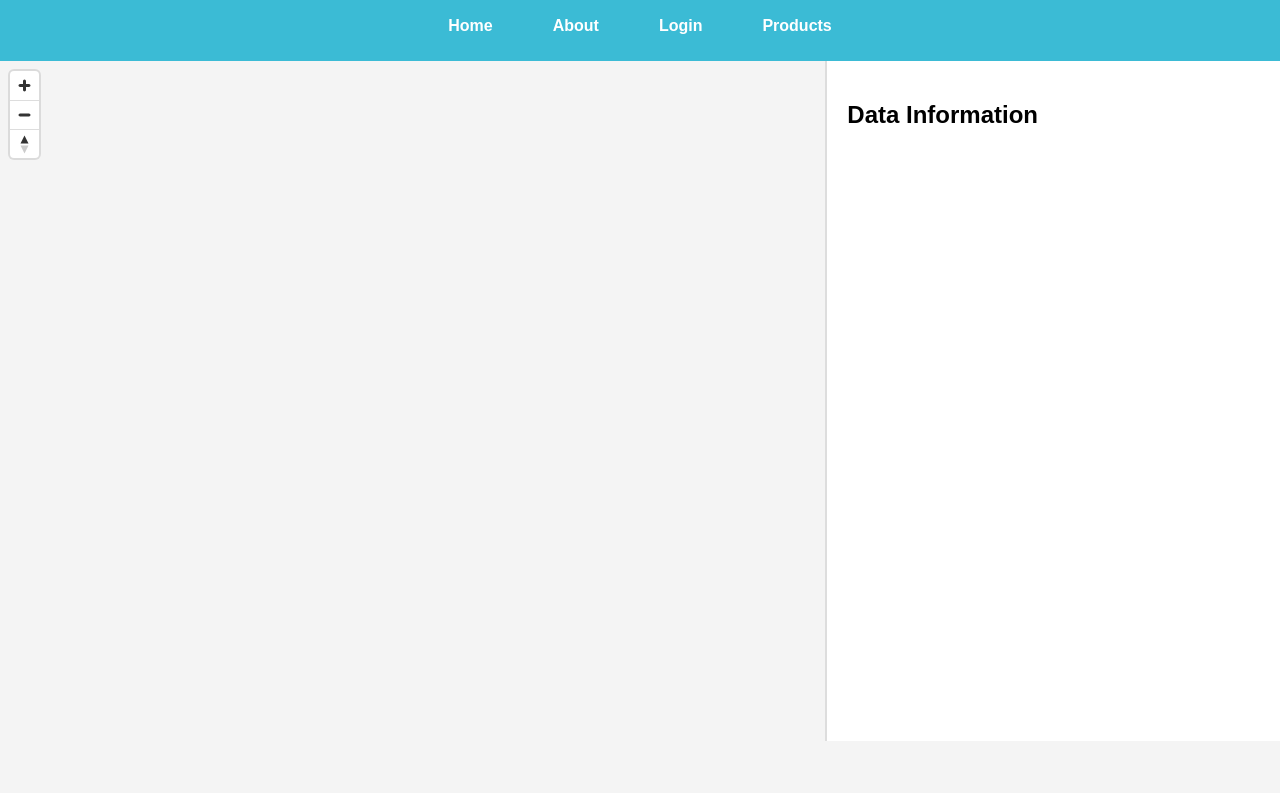
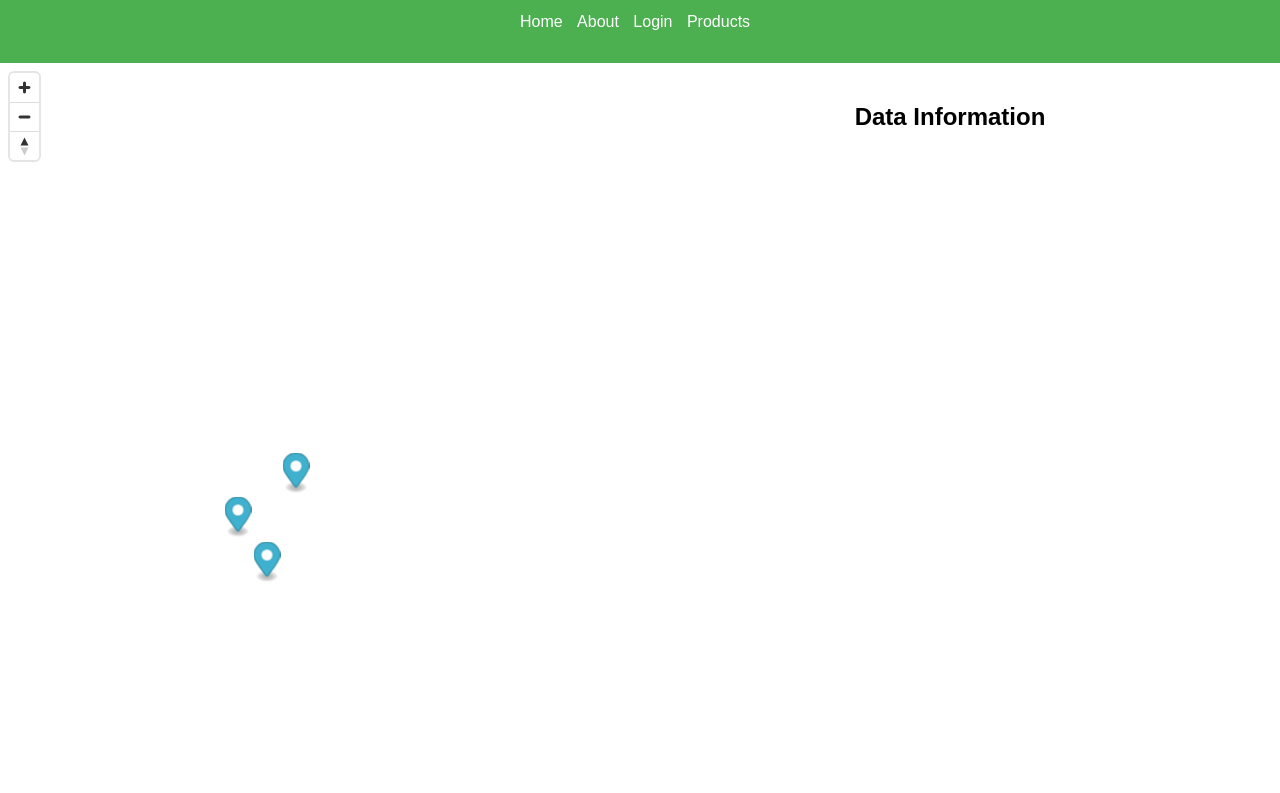
Before and after one commit to ikhadir/AquaMesh, a plain HTML site: page index.html in a window 1280 px wide. Shown: the part 88-881 px from the top of the page. Before the commit the page ends 829 px from the top, so only its background shows below. Drawn offline with nearby package versions, Linux system fonts and the light colour scheme; no server answers.

Commit message:
Trying to add POI in the map

```diff
--- a/script.js
+++ b/script.js
@@ -9,3 +9,65 @@ const map = new maplibregl.Map({
     zoom: 11,
 });
 map.addControl(new maplibregl.NavigationControl(), "top-left");
+
+const mockSensorData = [
+    {
+        name: "Sensor 1",
+        latitude: 49.2827,
+        longitude: -123.1207,
+        temperature: 22.5,
+        humidity: 60
+    },
+    {
+        name: "Sensor 2",
+        latitude: 49.2627,
+        longitude: -123.1307,
+        temperature: 21.0,
+        humidity: 65
+    },
+    {
+        name: "Sensor 3",
+        latitude: 49.2727,
+        longitude: -123.1407,
+        temperature: 20.5,
+        humidity: 70
+    }
+];
+
+async function fetchSensorData() {
+    // Simulate fetching data from an API
+    return new Promise((resolve) => {
+        setTimeout(() => {
+            resolve(mockSensorData);
+        }, 1000); // Simulate network delay
+    });
+}
+
+async function addPOIsToMap() {
+    const sensorData = await fetchSensorData();
+
+    sensorData.forEach(poi => {
+        const marker = new maplibregl.Marker()
+            .setLngLat([poi.longitude, poi.latitude])
+            .setPopup(new maplibregl.Popup().setHTML(`
+                <h3>${poi.name}</h3>
+                <p>Temperature: ${poi.temperature}°C</p>
+                <p>Humidity: ${poi.humidity}%</p>
+            `))
+            .addTo(map);
+    });
+}
+
+// Initial load of sensor data
+addPOIsToMap();
+
+async function refreshSensorData() {
+    // Clear existing markers
+    document.querySelectorAll('.maplibregl-marker').forEach(marker => marker.remove());
+
+    // Fetch and add new sensor data
+    await addPOIsToMap();
+}
+
+// Refresh data every 5 minutes
+setInterval(refreshSensorData, 300000);
--- a/styles.css
+++ b/styles.css
@@ -1,13 +1,10 @@
 body {
+    margin: 0;
     font-family: Arial, sans-serif;
-    margin: 0;
-    padding: 0;
-    text-align: center;
-    background-color: #f4f4f4;
 }
 
 header {
-    background-color: rgb(59, 187, 213);
+    background-color: #4CAF50;
     color: white;
     padding: 1em 0;
     text-align: center;
@@ -18,61 +15,37 @@ header h1 {
     padding: 0.5em 0;
 }
 
-nav {
-    margin-top: 10px;
-}
-
 nav ul {
     list-style: none;
     padding: 0;
-    display: flex;
-    justify-content: center;
-    margin: 0;
-    background-color: rgb(59, 187, 213);
 }
 
 nav ul li {
-    margin: 0 15px;
+    display: inline;
+    margin-right: 10px;
 }
 
 nav ul li a {
     color: white;
     text-decoration: none;
-    font-weight: bold;
-    padding: 10px 15px;
-    display: inline-block;
-}
-
-nav ul li a:hover {
-    background-color: rgb(59, 187, 213);
-    border-radius: 5px;
 }
 
 .container {
     display: flex;
-    height: calc(100vh - 120px); /* Adjust according to header height */
+    height: calc(100vh - 70px); /* Adjust according to header height */
 }
 
 #map {
-    flex: 2;
-    height: 100%;
-    border-right: 2px solid #ddd;
-    display: flex;
-    align-items: center;
-    justify-content: center;
-    overflow: hidden; /* Ensures content doesn't overflow */
-}
-
-#map img {
-    width: 100%;
-    height: 100%;
-    object-fit: cover; /* Ensures the image covers the area without stretching */
+    flex: 1;
 }
 
 #info {
     flex: 1;
     padding: 20px;
-    text-align: left;
-    background-color: #fff;
-    overflow-y: auto;
+    text-align: center;
 }
+
+canvas {
+    max-width: 100%;
+    height: auto;
+}
```
